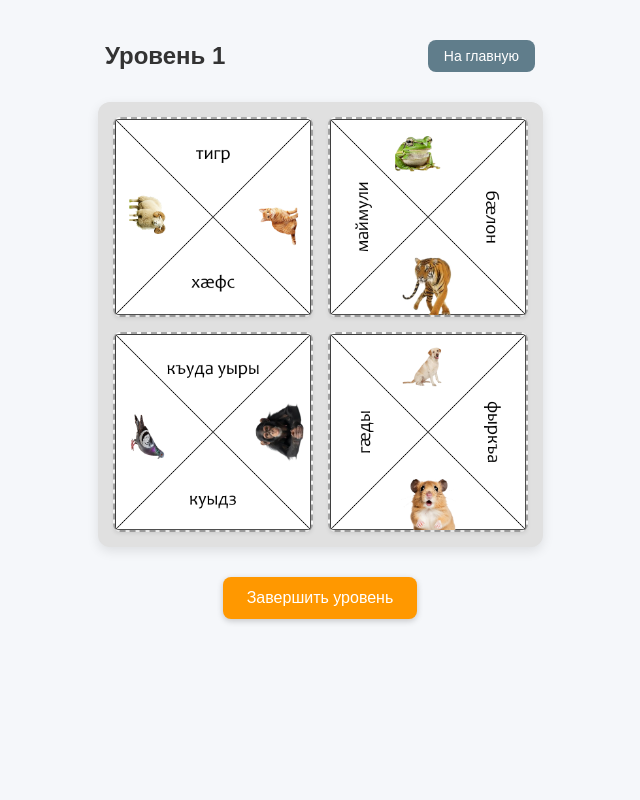
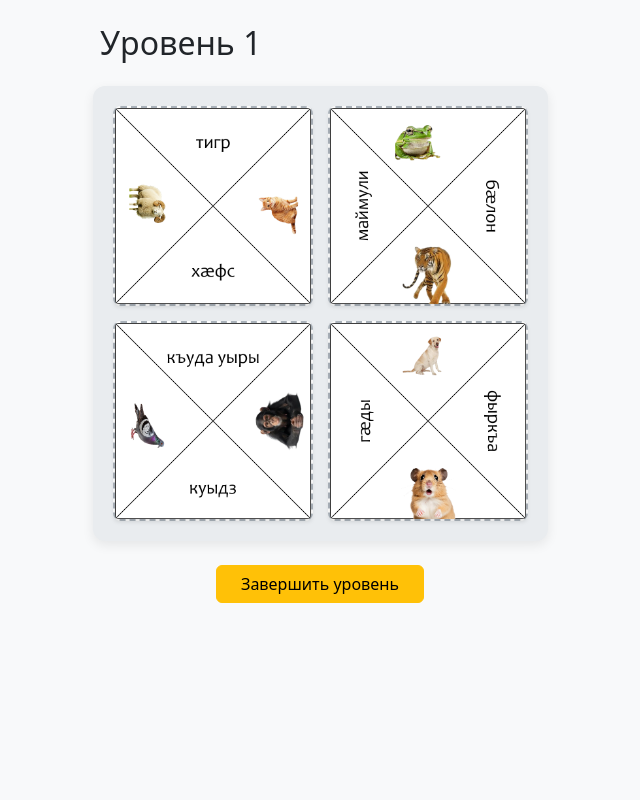
Before and after one commit to Rudzyng/ossetian-mazaika, a Flask app: page /play_level1 in a window 1280 px wide. Shown: the whole page, without its empty margins (320-960 px from the left). Run offline with Flask 3, Linux system fonts and the light colour scheme.

Commit message:
сделан почти финальный вариант шаблона 1 уровня

```diff
--- a/templates/playlevel1.html
+++ b/templates/playlevel1.html
@@ -2,64 +2,43 @@
 <html lang="ru">
 <head>
     <meta charset="UTF-8">
+    <meta name="viewport" content="width=device-width, initial-scale=1.0">
     <title>Уровень 1</title>
+    <link href="https://cdn.jsdelivr.net/npm/bootstrap@5.3.3/dist/css/bootstrap.min.css" rel="stylesheet">
     <style>
         body {
-            font-family: Arial, sans-serif;
+            background-color: #f8f9fa;
+            min-height: 100vh;
             display: flex;
             flex-direction: column;
             align-items: center;
-            margin: 0;
-            padding: 20px;
-            background-color: #f5f7fa;
         }
 
-        .header-bar {
-            display: flex;
-            justify-content: space-between;
+        .puzzle-wrapper {
+            background: #e9ecef;
+            padding: 20px;
+            border-radius: 12px;
+            box-shadow: 0 4px 12px rgba(0,0,0,0.08);
+            display: inline-grid;
+            justify-items: center;
             align-items: center;
-            width: 100%;
-            max-width: 430px;
-            margin-top: 20px;
+            width: fit-content;
         }
 
-        h2 {
-            margin: 0;
-            color: #333;
-        }
-
-        .btn-home {
-            padding: 8px 16px;
-            font-size: 14px;
-            cursor: pointer;
-            background: #607d8b;
-            color: white;
-            border: none;
-            border-radius: 8px;
-            transition: background 0.2s, transform 0.1s;
-        }
-        .btn-home:hover { background: #455a64; }
-        .btn-home:active { transform: scale(0.97); }
-
-        .grid {
+        .puzzle-grid {
             display: grid;
             grid-template-columns: repeat(2, 200px);
             grid-template-rows: repeat(2, 200px);
             gap: 15px;
-            margin-top: 30px;
-            background: #e0e0e0;
-            padding: 15px;
-            border-radius: 12px;
-            box-shadow: 0 4px 12px rgba(0,0,0,0.1);
         }
 
         .cell {
-            border: 2px dashed #aaa;
+            border: 2px dashed #adb5bd;
+            background: #fff;
+            border-radius: 8px;
             display: flex;
             align-items: center;
             justify-content: center;
-            background: #fff;
-            border-radius: 8px;
             transition: background 0.2s;
         }
 
@@ -69,87 +48,27 @@
             cursor: grab;
             border-radius: 4px;
             box-shadow: 0 2px 5px rgba(0,0,0,0.15);
+            user-select: none;
         }
 
         .cell img:active {
             cursor: grabbing;
         }
-
-        /* Кнопка завершения уровня */
-        .btn-finish {
-            margin-top: 30px;
-            padding: 12px 24px;
-            font-size: 16px;
-            cursor: pointer;
-            background: #ff9800;
-            color: white;
-            border: none;
-            border-radius: 8px;
-            box-shadow: 0 2px 6px rgba(0,0,0,0.2);
-            transition: background 0.2s, transform 0.1s;
-        }
-        .btn-finish:hover { background: #f57c00; }
-        .btn-finish:active { transform: scale(0.98); }
-
-        .overlay {
-            position: fixed;
-            top: 0; left: 0; width: 100%; height: 100%;
-            background: rgba(0, 0, 0, 0.65);
-            display: none;
-            align-items: center;
-            justify-content: center;
-            z-index: 1000;
-            backdrop-filter: blur(3px);
-        }
-
-        .overlay-content {
-            background: white;
-            padding: 30px 40px;
-            border-radius: 16px;
-            text-align: center;
-            box-shadow: 0 8px 24px rgba(0,0,0,0.3);
-            animation: popIn 0.3s ease-out;
-        }
-
-        .overlay-content h3 {
-            margin: 0 0 10px;
-            font-size: 24px;
-            color: #2e7d32;
-        }
-
-        .overlay-content p {
-            margin: 0 0 20px;
-            color: #666;
-        }
-
-        .btn-continue {
-            padding: 12px 28px;
-            font-size: 16px;
-            cursor: pointer;
-            background: #4caf50;
-            color: white;
-            border: none;
-            border-radius: 8px;
-            box-shadow: 0 2px 6px rgba(0,0,0,0.2);
-            transition: background 0.2s, transform 0.1s;
-        }
-        .btn-continue:hover { background: #388e3c; }
-        .btn-continue:active { transform: scale(0.97); }
-
-        @keyframes popIn {
-            from { transform: scale(0.8); opacity: 0; }
-            to { transform: scale(1); opacity: 1; }
-        }
     </style>
 </head>
 <body>
 
-<div class="header-bar">
-    <h2>Уровень 1</h2>
-    <button class="btn-home" onclick="goToIndex()">На главную</button>
+<div class="container text-center mt-4">
+    <!-- Шапка -->
+    <div class="d-flex justify-content-between align-items-center mb-4" style="max-width: 440px; margin: 0 auto;">
+        <h2 class="mb-0">Уровень 1</h2>
+        <button id="btnHome" class="btn btn-outline-secondary" onclick="goToIndex()" style="display: none;">
+             На главную
+        </button>
     </div>
 
-<div class="grid">
+    <div class="puzzle-wrapper mx-auto d-flex justify-content-center">
+        <div class="puzzle-grid">
             <div class="cell" data-pos="0" ondrop="drop(event)" ondragover="allowDrop(event)">
                 <img src="{{ url_for('static', filename='images/level1/1.png') }}" data-num="1" id="img1" draggable="true" ondragstart="drag(event)">
             </div>
@@ -163,19 +82,34 @@
                 <img src="{{ url_for('static', filename='images/level1/4.png') }}" data-num="4" id="img4" draggable="true" ondragstart="drag(event)">
             </div>
         </div>
+    </div>
 
-<button class="btn-finish" onclick="goToIndex()">Завершить уровень</button>
+    <button id="btnFinish" class="btn btn-warning mt-4 px-4" onclick="goToIndex()">
+        Завершить уровень
+    </button>
+</div>
 
-<!-- Модальное окно победы -->
-<div id="winOverlay" class="overlay">
-    <div class="overlay-content">
-        <h3>Вы выиграли!</h3>
-        <p>Перейти к следующему уровню?</p>
-        <button class="btn-continue" onclick="goToNextLevel()">Продолжить</button>
+<!-- Модальное окно Bootstrap -->
+<div class="modal fade" id="winModal" tabindex="-1" aria-labelledby="winModalLabel" aria-hidden="true">
+    <div class="modal-dialog modal-dialog-centered">
+        <div class="modal-content text-center border-0 shadow">
+            <div class="modal-body py-4">
+                <h3 id="winModalLabel" class="text-success mb-2"> Вы выиграли!</h3>
+                <p class="text-muted mb-3">Пазл собран верно.</p>
+                <button type="button" class="btn btn-success px-4" onclick="closeWinModal()">
+                    Продолжить
+                </button>
+            </div>
+        </div>
     </div>
 </div>
 
+<script src="https://cdn.jsdelivr.net/npm/bootstrap@5.3.3/dist/js/bootstrap.bundle.min.js"></script>
+
 <script>
+    const winModalEl = document.getElementById('winModal');
+    const winModal = new bootstrap.Modal(winModalEl);
+
     function shuffle(array) {
         for (let i = array.length - 1; i > 0; i--) {
             const j = Math.floor(Math.random() * (i + 1));
@@ -196,7 +130,6 @@ function drop(ev) {
 
         const draggedId = ev.dataTransfer.getData("id");
         const draggedEl = document.getElementById(draggedId);
-
         let targetCell = ev.target;
 
         if (targetCell.tagName === "IMG") {
@@ -206,7 +139,6 @@ function drop(ev) {
         if (!targetCell.classList.contains("cell")) return;
 
         const existingImg = targetCell.querySelector("img");
-
         if (existingImg) {
             const originCell = draggedEl.parentNode;
             originCell.appendChild(existingImg);
@@ -215,63 +147,56 @@ function drop(ev) {
         targetCell.appendChild(draggedEl);
 
         if (checkWin()) {
-        document.querySelectorAll("img").forEach(img => img.setAttribute("draggable", "false"));
-        document.getElementById("winOverlay").style.display = "flex";
+            document.querySelectorAll(".cell img").forEach(img => {
+                img.setAttribute("draggable", "false");
+                img.style.cursor = "default";
+            });
+            document.getElementById("btnHome").style.display = "inline-block";
+            winModal.show();
         }
     }
 
     function getState() {
         const cells = document.querySelectorAll(".cell");
         let state = [];
-
         cells.forEach(cell => {
             const img = cell.querySelector("img");
             state.push(img ? Number(img.dataset.num) : null);
         });
-
         return state;
     }
 
     function checkWin() {
         const state = getState();
-
         const winStates = [
             [1, 2, 3, 4],
             [2, 1, 4, 3],
             [3, 4, 1, 2],
             [4, 3, 2, 1]
         ];
-
-    return winStates.some(win =>
-        win.every((val, i) => val === state[i])
-    );
+        return winStates.some(win => win.every((val, i) => val === state[i]));
     }
 
     function initGame() {
         const cells = document.querySelectorAll(".cell");
-    const images = Array.from(document.querySelectorAll("img"));
+        const images = Array.from(document.querySelectorAll(".cell img"));
 
         let valid = false;
-
         while (!valid) {
             shuffle(images);
-
             cells.forEach((cell, i) => {
                 cell.innerHTML = "";
                 cell.appendChild(images[i]);
             });
-
-        if (!checkWin()) {
-            valid = true;
-        }
+            if (!checkWin()) valid = true;
         }
     }
 
-function goToNextLevel() {
-    window.location.href = "/play_level1";
+    function closeWinModal() {
+        winModal.hide();
+        document.getElementById("btnFinish").style.display = "none";
     }
 
-// Переход на главную
     function goToIndex() {
         window.location.href = "/index";
     }
```
Lines whose indentation alone changed are shown as unchanged.
